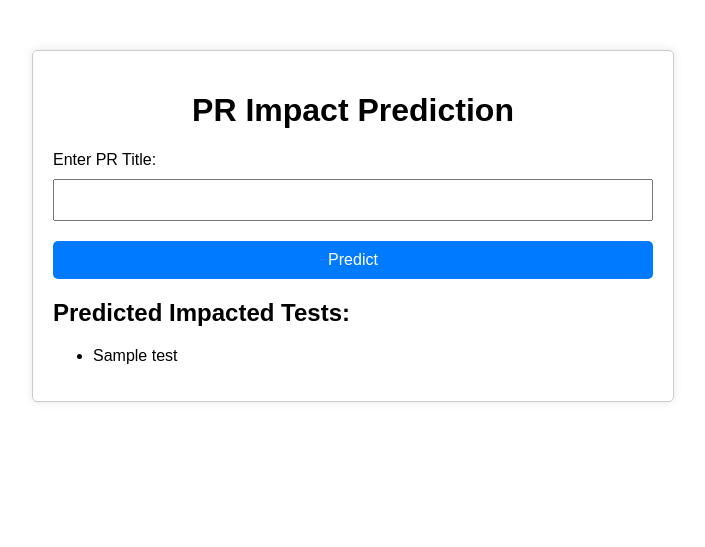
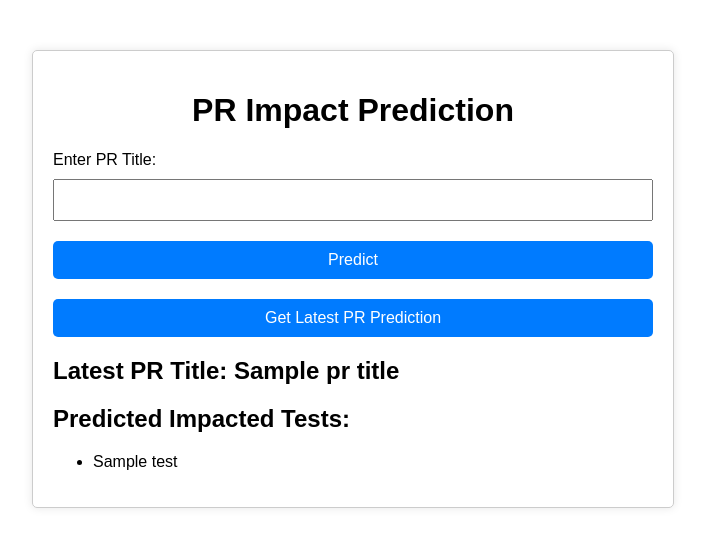
Before and after one commit to testhealer/impactAnalyzer, a Flask app: template templates/index.html in a window 1280 px wide. Shown: the top 547 px of the page, without its empty margins (287-992 px from the left). Run offline with Flask 3, Linux system fonts and the light colour scheme; the template is opened without the code that fills it: most values are stand-ins (such as "Sample title", 1, 10 or a date in 2020).

Commit message:
Add latest PR prediction to Flask app

```diff
--- a/app.py
+++ b/app.py
@@ -1,23 +1,52 @@
+import json
 from flask import Flask, render_template, request
-import json
 from src.create_mapping import create_keyword_to_testcase_mapping
 from src.predict_tests import predict_affected_tests
+from src.scanner import PullRequestScanner
+from config import Config
 
 app = Flask(__name__)
+app.config.from_object(Config())
+app.config.from_prefixed_env()
+
+
+# Mock function to get the latest PR name from Azure
+def get_latest_pr_name():
+    # Here, you would normally fetch the PR name from Azure.
+    # This is a placeholder for demonstration purposes.
+    # return "Fix critical bug in payment processing"
+    scanner = PullRequestScanner(
+        app.config["ORGANIZATION"],
+        app.config["PROJECT"],
+        app.config["PERSONAL_ACCESS_TOKEN"])
+    pull_request_title = scanner.get_pull_request_title(app.config["REPOSITORY_ID"])
+    return pull_request_title
 
 
 @app.route("/", methods=["GET", "POST"])
 def index():
     prediction = None
-    if request.method == "POST":
+    pr_title = None
+    if request.method == "POST" and "pr_title" in request.form:
         pr_title = request.form["pr_title"]
+    elif request.method == "POST":
+        pr_title = get_latest_pr_name()
+    if pr_title:
         with open('data/historical_data.json') as f:
             historical_data = json.load(f)
-
         keyword_to_testcases_mapping = create_keyword_to_testcase_mapping(historical_data)
         prediction = predict_affected_tests(pr_title, keyword_to_testcases_mapping)
+    return render_template("index.html", pr_title=pr_title, prediction=prediction)
 
-    return render_template("index.html", prediction=prediction)
+
+@app.route("/latest_pr", methods=["POST"])
+def latest_pr():
+    pr_title = get_latest_pr_name()
+    with open('data/historical_data.json') as f:
+        historical_data = json.load(f)
+    keyword_to_testcases_mapping = create_keyword_to_testcase_mapping(historical_data)
+    prediction = predict_affected_tests(pr_title, keyword_to_testcases_mapping)
+    return render_template("index.html", pr_title=pr_title, prediction=prediction)
 
 
 if __name__ == "__main__":
--- /dev/null
+++ b/config.py
@@ -0,0 +1,4 @@
+class Config():
+    ORGANIZATION = "https://dev.azure.com/ABB-ELDS-PPMV"
+    PROJECT = "DEVELOPMENT"
+    REPOSITORY_ID = "4fce89c0-1213-4a29-8b06-e1281839fc0c"
--- a/data/historical_data.json
+++ b/data/historical_data.json
@@ -45,6 +45,10 @@
         {
             "pr_title": "Remove last macro define from system_prefix.h",
             "affected_tests": ["Update Software", "Create New TAS Project", "Import Application Configuration From File", "Import Production Parameters From File", "Write Configuration To IED"]
+        },
+        {
+            "pr_title": "Fix unhandled exception logging",
+            "affected_tests": ["Check Customer Support Data Contents", "Check Syslog Contents"]
         }
     ]
 }
--- a/requirements.txt
+++ b/requirements.txt
@@ -1,2 +1,3 @@
 azure-devops==7.1.0b4
 nltk==3.8.1
+Flask==3.0.3
--- a/templates/index.html
+++ b/templates/index.html
@@ -1,11 +1,13 @@
 <!DOCTYPE html>
 <html lang="en">
+
 <head>
     <meta charset="UTF-8">
     <meta name="viewport" content="width=device-width, initial-scale=1.0">
     <title>PR Impact Prediction</title>
     <link rel="stylesheet" href="{{ url_for('static', filename='style.css') }}">
 </head>
+
 <body>
     <div class="container">
         <h1>PR Impact Prediction</h1>
@@ -14,6 +16,12 @@
             <input type="text" id="pr_title" name="pr_title" required>
             <button type="submit">Predict</button>
         </form>
+        <form action="/latest_pr" method="post" style="margin-top: 20px;">
+            <button type="submit">Get Latest PR Prediction</button>
+        </form>
+        {% if pr_title %}
+        <h2>Latest PR Title: {{ pr_title }}</h2>
+        {% endif %}
         {% if prediction %}
         <h2>Predicted Impacted Tests:</h2>
         <ul>
@@ -24,4 +32,5 @@
         {% endif %}
     </div>
 </body>
+
 </html>
```
Also changed, not shown: README.md. Lines whose indentation alone changed are shown as unchanged.
